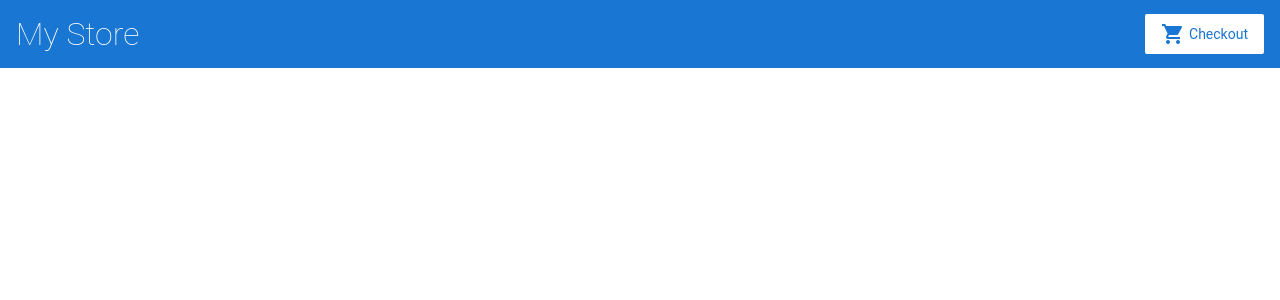
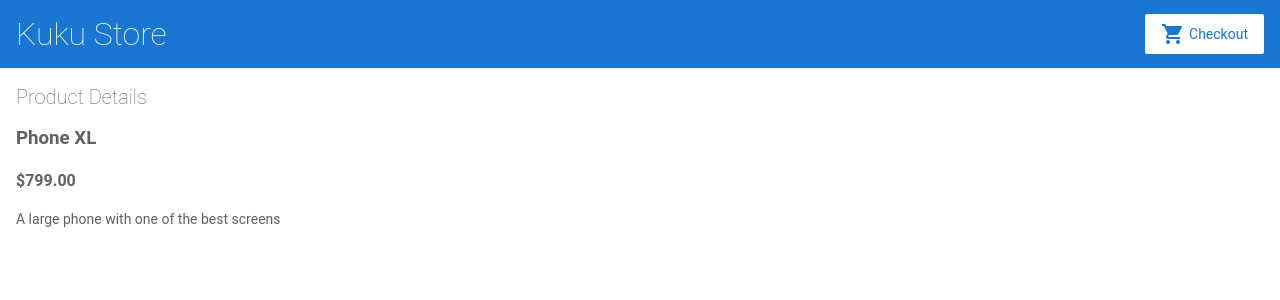
Before and after one commit to anoopj777/angular-ztvwsa-sffl4e, an Angular app: page /products/0 in a window 1280 px wide. Before the commit this address led to /. Shown: the top 300 px of the page. Built offline with nearby package versions, Linux system fonts and the light colour scheme.

Commit message:
4 files modified, 3 added

```diff
--- a/src/app/app.module.ts
+++ b/src/app/app.module.ts
@@ -7,6 +7,7 @@
 import { TopBarComponent } from './top-bar/top-bar.component';
 import { ProductListComponent } from './product-list/product-list.component';
 import { ProductAlertsComponent } from './product-alerts/product-alerts.component';
+import { ProductDetailsComponent } from './product-details/product-details.component';
 
 @NgModule({
   imports: [
@@ -14,13 +15,15 @@
     ReactiveFormsModule,
     RouterModule.forRoot([
       { path: '', component: ProductListComponent },
+      { path: 'products/:productId', component: ProductDetailsComponent },
     ])
   ],
   declarations: [
     AppComponent,
     TopBarComponent,
     ProductListComponent,
-    ProductAlertsComponent
+    ProductAlertsComponent,
+    ProductDetailsComponent
   ],
   bootstrap: [ AppComponent ]
 })
--- a/src/app/product-alerts/product-alerts.component.html
+++ b/src/app/product-alerts/product-alerts.component.html
@@ -1,5 +1,5 @@
 <p *ngIf="product.price>700">
-<button>
+<button (click)="notify.emit()">
   Notify me
 </button>
 </p>
--- /dev/null
+++ b/src/app/product-details/product-details.component.html
@@ -0,0 +1,7 @@
+<h2>Product Details
+</h2>
+<div *ngIf="product">
+ <h3> {{product.name}} </h3>
+ <h4>{{product.price| currency}}</h4>
+ <p>{{product.description}}</p>
+</div>
--- /dev/null
+++ b/src/app/product-details/product-details.component.ts
@@ -0,0 +1,19 @@
+import { Component, OnInit } from '@angular/core';
+import {ActivatedRoute} from '@angular/router';
+import {products} from '../products';
+@Component({
+  selector: 'app-product-details',
+  templateUrl: './product-details.component.html',
+  styleUrls: ['./product-details.component.css']
+})
+export class ProductDetailsComponent implements OnInit {
+  product;
+  constructor(private route: ActivatedRoute,) {
+
+  }
+
+  ngOnInit() {
+    this.route.paramMap.subscribe(params =>{this.product=products[+params.get('productId')]});
+  }
+
+}
--- a/src/app/product-list/product-list.component.html
+++ b/src/app/product-list/product-list.component.html
@@ -1,12 +1,14 @@
 <h2>Products</h2>
-<div *ngFor="let product of products">
+<div *ngFor="let product of products; index as productId">
 <h3>
+  <a [title]="product.name+' details'" [routerLink]="['/products',productId]">
   {{product.name}}
+  </a>
 </h3>
 <p *ngIf="product.description">
 {{product.description}}
 </p>
-<button (dblclick)="share()">
+<button (click)="share()">
   Share
 </button>
 <app-product-alerts
--- a/src/app/top-bar/top-bar.component.html
+++ b/src/app/top-bar/top-bar.component.html
@@ -1,5 +1,5 @@
 <a [routerLink]="['/']">
-  <h1>My Store</h1>
+  <h1>Kuku Store</h1>
 </a>
 
 <a [routerLink]="['/cart']" class="button fancy-button"><i class="material-icons">shopping_cart</i>Checkout</a>
```
Also changed, not shown: src/app/product-details/product-details.component.css (added).
